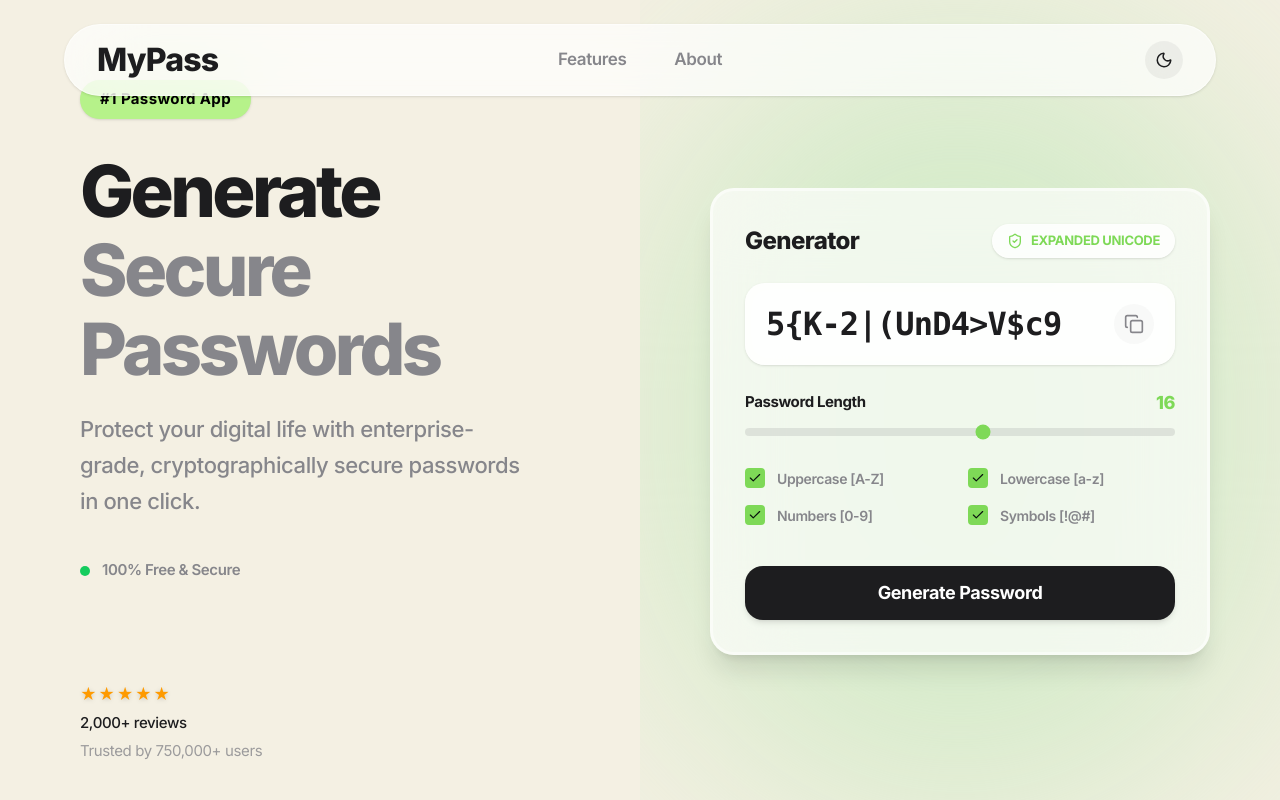
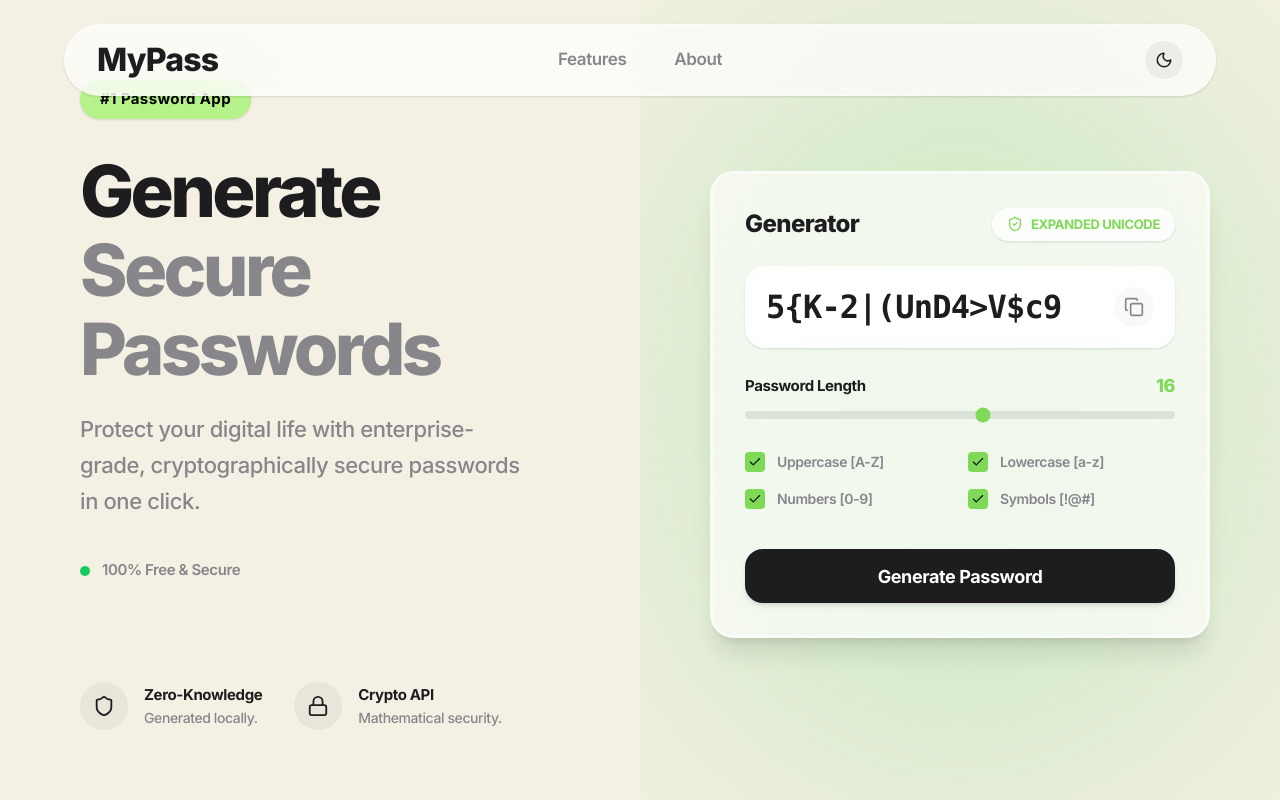
Before and after one commit to thepriyanshbhatt/Password-Generator, a React (Vite) app: page / in a window 1280 px wide. Shown: the top 800 px of the page. Built offline with nearby package versions, Linux system fonts and the light colour scheme.

Commit message:
Replace fake reviews with technical security confidence badges

```diff
--- a/src/components/HeroLeft.tsx
+++ b/src/components/HeroLeft.tsx
@@ -1,5 +1,5 @@
 import React from 'react';
-import { ArrowRight } from 'lucide-react';
+import { Shield, Lock } from 'lucide-react';
 
 const HeroLeft: React.FC = () => {
   return (
@@ -26,10 +26,26 @@ const HeroLeft: React.FC = () => {
             </div>
           </div>
 
-          <div className="mt-16 md:mt-[100px] flex flex-col gap-1.5 text-[15px] text-text-secondary">
-            <div className="text-amber-500 tracking-widest text-[16px] drop-shadow-sm">★★★★★</div>
-            <div className="font-medium tracking-tight text-text-primary">2,000+ reviews</div>
-            <div className="opacity-80 tracking-tight">Trusted by 750,000+ users</div>
+          <div className="mt-16 md:mt-[100px] flex flex-col sm:flex-row gap-8">
+            <div className="flex items-center gap-4">
+              <div className="w-12 h-12 rounded-full bg-text-primary/5 dark:bg-text-primary/10 flex items-center justify-center text-text-primary">
+                <Shield size={22} />
+              </div>
+              <div className="flex flex-col">
+                <span className="text-[15px] font-bold text-text-primary tracking-tight">Zero-Knowledge</span>
+                <span className="text-[14px] font-medium text-text-secondary">Generated locally.</span>
+              </div>
+            </div>
+
+            <div className="flex items-center gap-4">
+              <div className="w-12 h-12 rounded-full bg-text-primary/5 dark:bg-text-primary/10 flex items-center justify-center text-text-primary">
+                <Lock size={22} />
+              </div>
+              <div className="flex flex-col">
+                <span className="text-[15px] font-bold text-text-primary tracking-tight">Crypto API</span>
+                <span className="text-[14px] font-medium text-text-secondary">Mathematical security.</span>
+              </div>
+            </div>
           </div>
         </div>
       </div>
```
